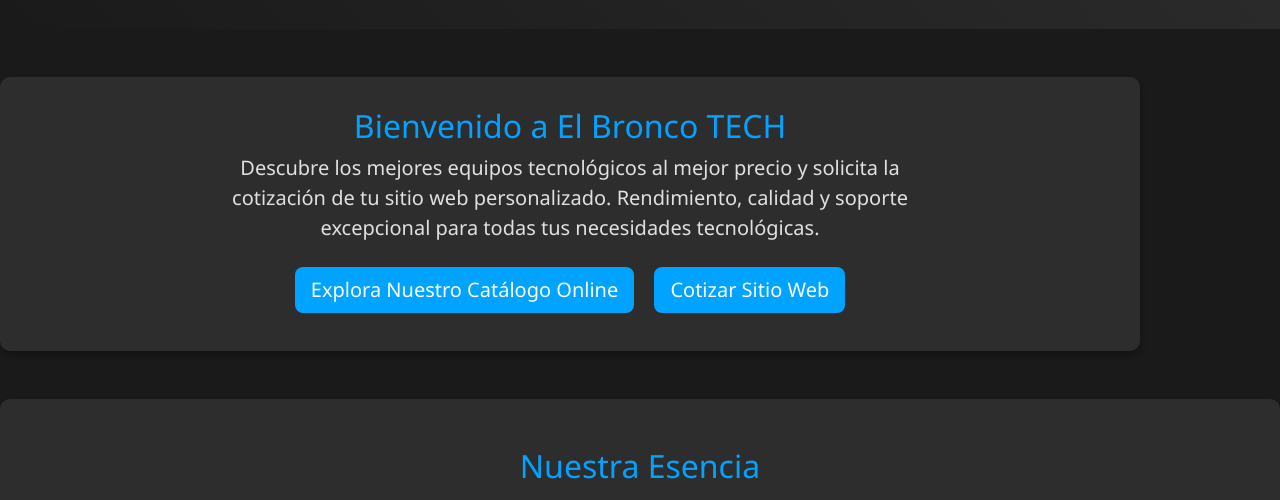
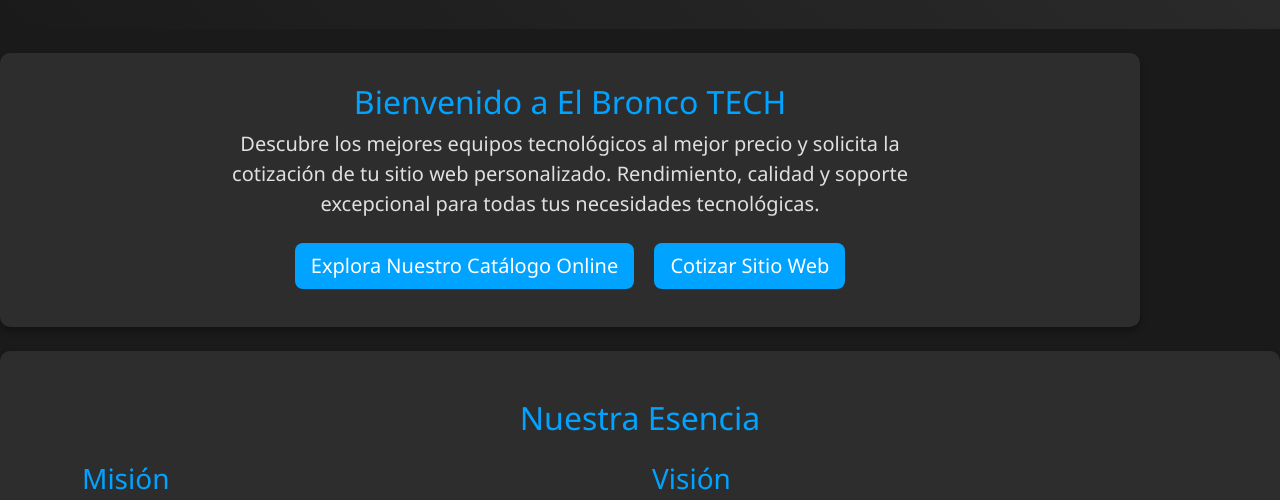
Before and after one commit to MarcosDVS/BroncoTech, a plain HTML site: page index.html in a window 1280 px wide. Shown: the part 241-741 px from the top of the page. Drawn offline with nearby package versions, Linux system fonts and the light colour scheme.

Commit message:
Update index.html

```diff
--- a/index.html
+++ b/index.html
@@ -15,7 +15,7 @@
     </header>
 
     <!-- Introducción -->
-    <section class="container my-5 section-dark">
+    <section class="container my-4 section-dark">
         <div class="row">
             <div class="col-md-8 mx-auto text-center">
                 <h2>Bienvenido a El Bronco TECH</h2>
```
